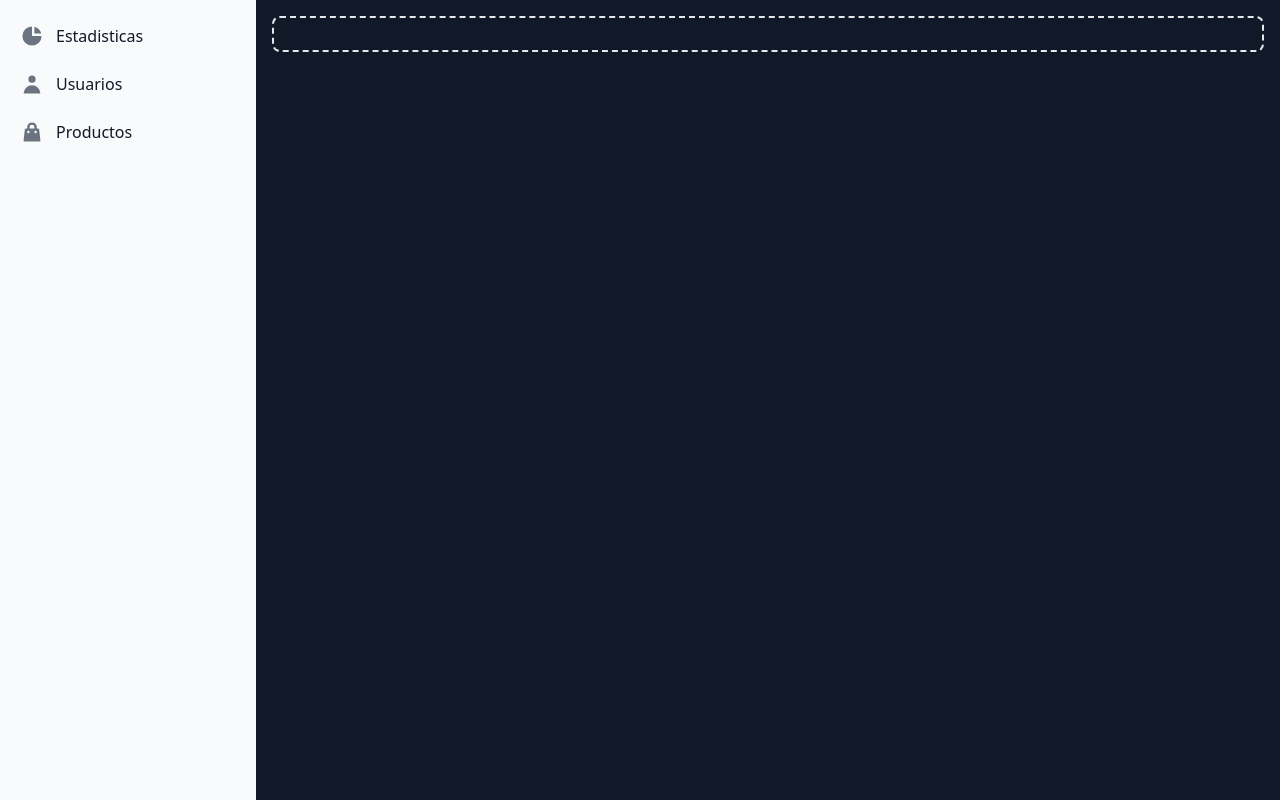
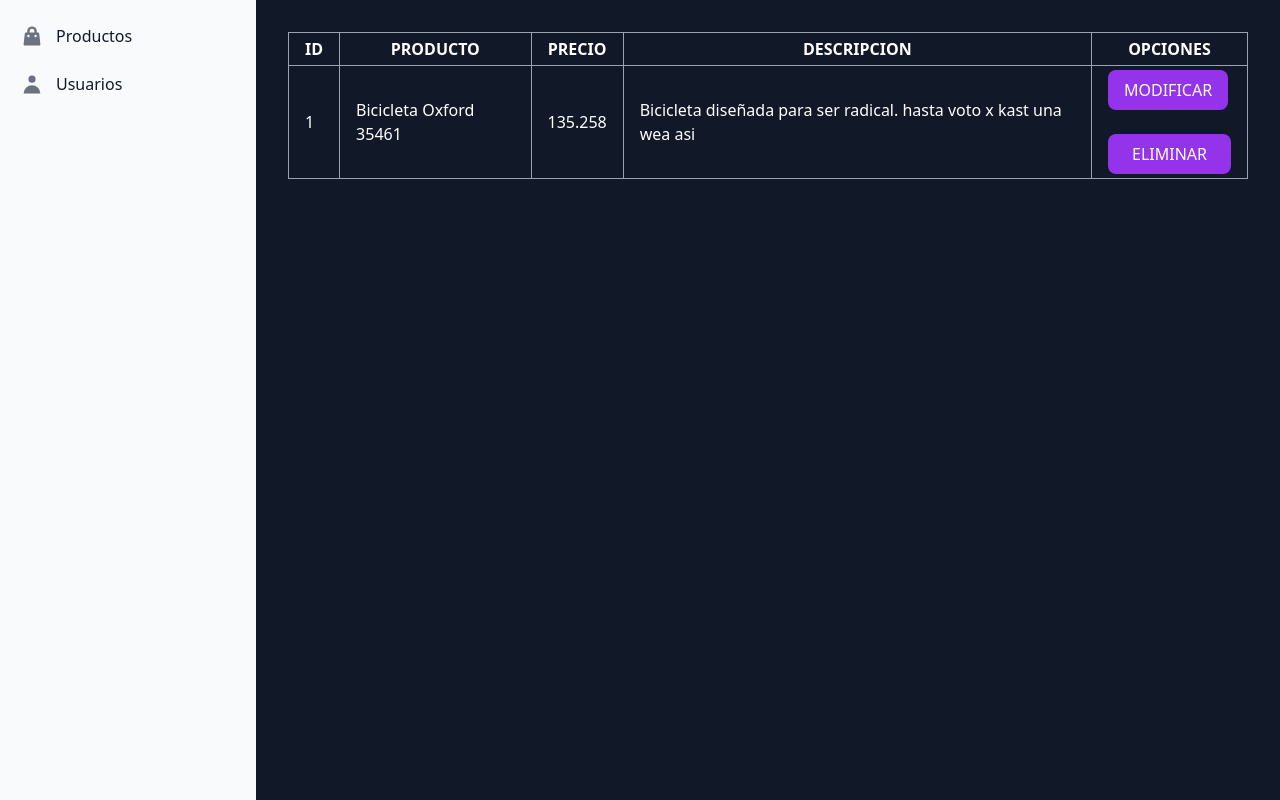
Before and after one commit to Vrivas99/hypersport, a Next.js app: page /adminPage in a window 1280 px wide. Built offline with nearby package versions, Linux system fonts and the light colour scheme.

Commit message:
apartado admin productos
empeze a modificar una tabla para que el admin vea los productos. no c como recorrer la bd aiua

```diff
--- /dev/null
+++ b/components/Listaprod.js
@@ -0,0 +1,89 @@
+import React from 'react'
+/* import { getItems } from '@/services/itemService' */
+
+function Listaprod() {
+    return (
+        <div>
+            <table className='w-full'>
+                <thead>
+                    <tr>
+                        <th class='border border-gray-400 px-4 py-1 w-0'>ID</th>
+
+                        <th class='border border-gray-400 px-4 py-1 w-50'>PRODUCTO</th>
+
+                        <th class='border border-gray-400 px-4 py-1 w-2'>PRECIO</th>
+
+                        <th class='border border-gray-400 px-4 py-1 w-auto'>DESCRIPCION</th>
+
+                        <th class='border border-gray-400 px-4 py-1 w-50'>OPCIONES</th>
+                    </tr>
+                </thead>
+                <tbody>
+                    <tr>
+                        <td class='border border-gray-400 px-4 py-1'>1</td>
+
+                        <td class='border border-gray-400 px-4 py-1'>Bicicleta Oxford 35461</td>
+
+                        <td class='border border-gray-400 px-4 py-1'>135.258</td>
+
+                        <td class='border border-gray-400 px-4 py-1'>Bicicleta diseñada para ser radical. hasta voto x kast una wea asi</td>
+
+                        <td class='border border-gray-400 px-4 py-1'><div className='container'><button className='bg-purple-600 rounded-lg px-4 py-2'>MODIFICAR</button></div><br /><div className='container'><button className='bg-purple-600 rounded-lg px-6 py-2'>ELIMINAR</button></div> </td>
+                    </tr>
+                </tbody>
+            </table>
+        </div>
+    )
+}
+
+export default Listaprod
+
+
+
+/* function Listaprod() {
+    return (
+        <div>
+            <table className='w-full'>
+                <thead>
+                    <tr>
+                        <th class='border border-gray-400 px-4 py-1 w-0'>ID</th>
+
+                        <th class='border border-gray-400 px-4 py-1 w-50'>PRODUCTO</th>
+
+                        <th class='border border-gray-400 px-4 py-1 w-2'>PRECIO</th>
+
+                        <th class='border border-gray-400 px-4 py-1 w-auto'>DESCRIPCION</th>
+
+                        <th class='border border-gray-400 px-4 py-1 w-50'>OPCIONES</th>
+                    </tr>
+                </thead>
+                <tbody>
+                    {items && items.map((item)=> (
+                    <tr>
+                        <td class='border border-gray-400 px-4 py-1'>{item.id}</td>
+
+                        <td class='border border-gray-400 px-4 py-1'>{item.title}</td>
+
+                        <td class='border border-gray-400 px-4 py-1'>{item.price}</td>
+
+                        <td class='border border-gray-400 px-4 py-1'>{item.descripcion}</td>
+
+                        <td class='border border-gray-400 px-4 py-1'><div className='container'><button className='bg-purple-600 rounded-lg px-4 py-2'>MODIFICAR</button></div><br /><div className='container'><button className='bg-purple-600 rounded-lg px-6 py-2'>ELIMINAR</button></div> </td>
+                    </tr>
+                    ))}
+                </tbody>
+            </table>
+        </div>
+    )
+}
+
+export default Listaprod
+
+export async function getStaticProps() {
+  const res = await getItems()
+  return {
+    props: {
+      items: res,
+    }
+  }
+} */
--- a/pages/adminPage.js
+++ b/pages/adminPage.js
@@ -1,5 +1,5 @@
 import React from 'react'
-
+import Listaprod from '@/components/Listaprod'
 const adminPage = () => {
     return (
         <div className="bg-gray-900 antialiased h-screen">
@@ -15,8 +15,8 @@ const adminPage = () => {
                     <ul className="space-y-2 font-medium">
                         <li>
                             <a href="#" className="flex items-center p-2 text-gray-900 rounded-lg dark:text-white hover:bg-gray-100 dark:hover:bg-gray-700">
-                                <svg aria-hidden="true" className="w-6 h-6 text-gray-500 transition duration-75 dark:text-gray-400 group-hover:text-gray-900 dark:group-hover:text-white" fill="currentColor" viewBox="0 0 20 20" xmlns="http://www.w3.org/2000/svg"><path d="M2 10a8 8 0 018-8v8h8a8 8 0 11-16 0z"></path><path d="M12 2.252A8.014 8.014 0 0117.748 8H12V2.252z"></path></svg>
-                                <span className="ml-3">Estadisticas</span>
+                                <svg aria-hidden="true" className="flex-shrink-0 w-6 h-6 text-gray-500 transition duration-75 dark:text-gray-400 group-hover:text-gray-900 dark:group-hover:text-white" fill="currentColor" viewBox="0 0 20 20" xmlns="http://www.w3.org/2000/svg"><path fillRule="evenodd" d="M10 2a4 4 0 00-4 4v1H5a1 1 0 00-.994.89l-1 9A1 1 0 004 18h12a1 1 0 00.994-1.11l-1-9A1 1 0 0015 7h-1V6a4 4 0 00-4-4zm2 5V6a2 2 0 10-4 0v1h4zm-6 3a1 1 0 112 0 1 1 0 01-2 0zm7-1a1 1 0 100 2 1 1 0 000-2z" clipRule="evenodd"></path></svg>
+                                <span className="flex-1 ml-3 whitespace-nowrap">Productos</span>
                             </a>
                         </li>
                         <li>
@@ -25,18 +25,14 @@ const adminPage = () => {
                                 <span className="flex-1 ml-3 whitespace-nowrap">Usuarios</span>
                             </a>
                         </li>
-                        <li>
-                            <a href="#" className="flex items-center p-2 text-gray-900 rounded-lg dark:text-white hover:bg-gray-100 dark:hover:bg-gray-700">
-                                <svg aria-hidden="true" className="flex-shrink-0 w-6 h-6 text-gray-500 transition duration-75 dark:text-gray-400 group-hover:text-gray-900 dark:group-hover:text-white" fill="currentColor" viewBox="0 0 20 20" xmlns="http://www.w3.org/2000/svg"><path fillRule="evenodd" d="M10 2a4 4 0 00-4 4v1H5a1 1 0 00-.994.89l-1 9A1 1 0 004 18h12a1 1 0 00.994-1.11l-1-9A1 1 0 0015 7h-1V6a4 4 0 00-4-4zm2 5V6a2 2 0 10-4 0v1h4zm-6 3a1 1 0 112 0 1 1 0 01-2 0zm7-1a1 1 0 100 2 1 1 0 000-2z" clipRule="evenodd"></path></svg>
-                                <span className="flex-1 ml-3 whitespace-nowrap">Productos</span>
-                            </a>
-                        </li>
+
                     </ul>
                 </div>
             </aside>
 
             <div className="p-4 sm:ml-64">
-                <div className="p-4 border-2 border-gray-200 border-dashed rounded-lg dark:border-gray-700 h-full">
+                <div className="text-white p-4 border-2border-gray-200 border-dashed rounded-lgdark:border-gray-700 h-full">
+                    <Listaprod/>
                 </div>
             </div>
         </div>
```
Also changed, not shown: 1 other file (tests, documents, lock files or other folders).
